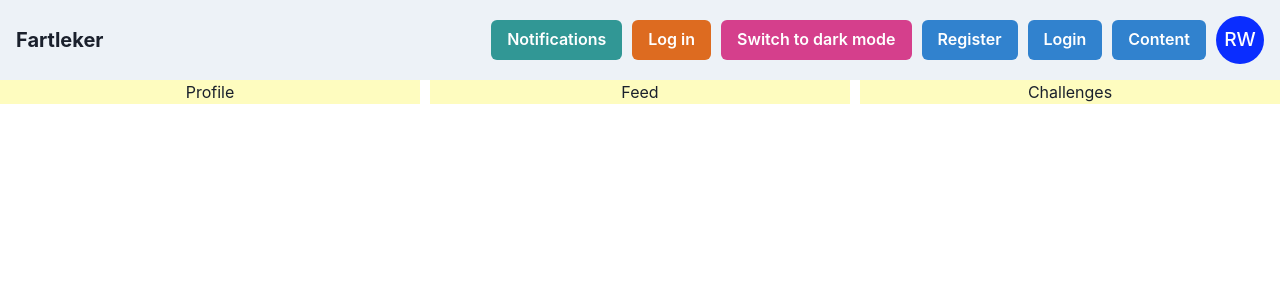
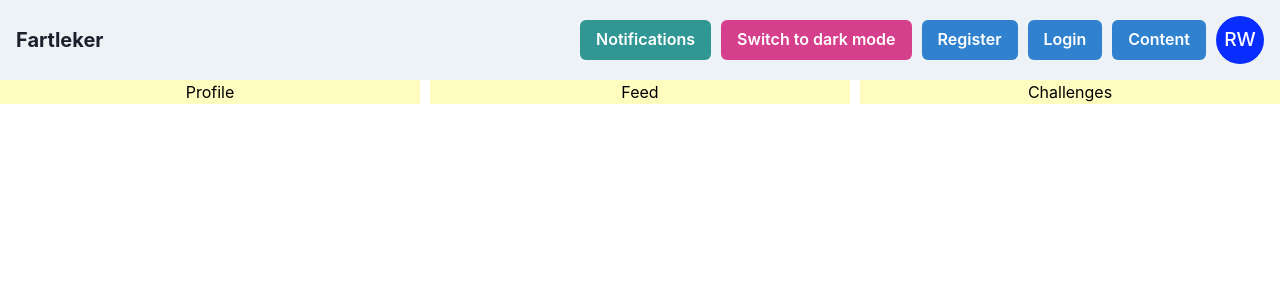
Before and after one commit to ApprovedNPC/fartleker, a React (Vite) app: page /content in a window 1280 px wide. Shown: the top 300 px of the page. Built offline with nearby package versions, Linux system fonts and the light colour scheme.

Commit message:
Refined UI

```diff
--- a/src/App.jsx
+++ b/src/App.jsx
@@ -17,7 +17,6 @@
 export default function App() {
   return (
     <Router>
-      <div className="main-container">
       <NavBar />
       <Routes>
         {/* <Route path="/" element={<Home />} /> */}
@@ -25,7 +24,6 @@
         <Route path="/register" element={<Register />} />
         <Route path="/content" element={<Content />} />
       </Routes>
-      </div>
     </Router>
 
     // <Flex w="full" direction={"column"} align="center" gap={"0px"}>
--- a/src/components/NavBar.jsx
+++ b/src/components/NavBar.jsx
@@ -28,7 +28,6 @@
       <Heading size="md">Fartleker</Heading>
       <Spacer />
       <Button colorScheme="teal">Notifications</Button>
-      <Button colorScheme="orange">Log in</Button>
       <Button onClick={toggleColorMode} colorScheme="pink">
         Switch to {toggleText} mode
       </Button>
--- a/src/components/content.jsx
+++ b/src/components/content.jsx
@@ -7,13 +7,31 @@
       <Flex w="full" direction={"column"} align="center" gap={"0px"}>
         {/* <NavBar /> */}
         <Flex direction="row" gap="10px" w="full">
-          <Flex bg="yellow.100" width="full" direction="column" align="center">
+          <Flex
+            bg={"yellow.100"}
+            width="full"
+            direction="column"
+            align="center"
+            color="black"
+          >
             Profile
           </Flex>
-          <Flex bg="yellow.100" width="full" direction="column" align="center">
+          <Flex
+            bg={"yellow.100"}
+            width="full"
+            direction="column"
+            align="center"
+            color="black"
+          >
             Feed
           </Flex>
-          <Flex bg="yellow.100" width="full" direction="column" align="center">
+          <Flex
+            bg={"yellow.100"}
+            width="full"
+            direction="column"
+            align="center"
+            color="black"
+          >
             Challenges
           </Flex>
         </Flex>
--- a/src/components/register.jsx
+++ b/src/components/register.jsx
@@ -1,3 +1,19 @@
 export function Register() {
-  return <div>Register</div>;
+  const [show, setShow] = React.useState(false);
+  const handleClick = () => setShow(!show);
+
+  return (
+    <InputGroup size="md">
+      <Input
+        pr="4.5rem"
+        type={show ? "text" : "password"}
+        placeholder="Enter password"
+      />
+      <InputRightElement width="4.5rem">
+        <Button h="1.75rem" size="sm" onClick={handleClick}>
+          {show ? "Hide" : "Show"}
+        </Button>
+      </InputRightElement>
+    </InputGroup>
+  );
 }
```
Lines whose indentation alone changed are shown as unchanged.
